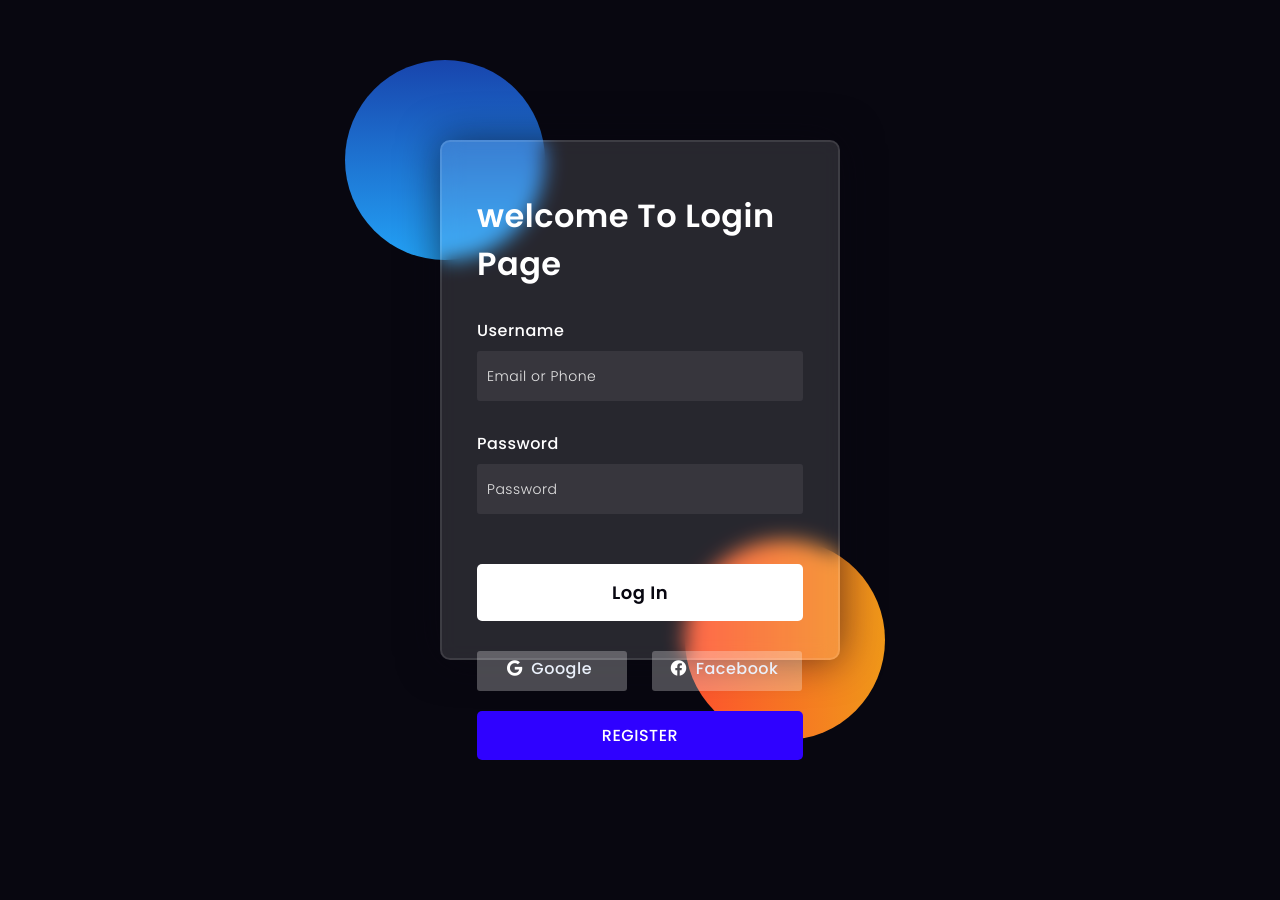
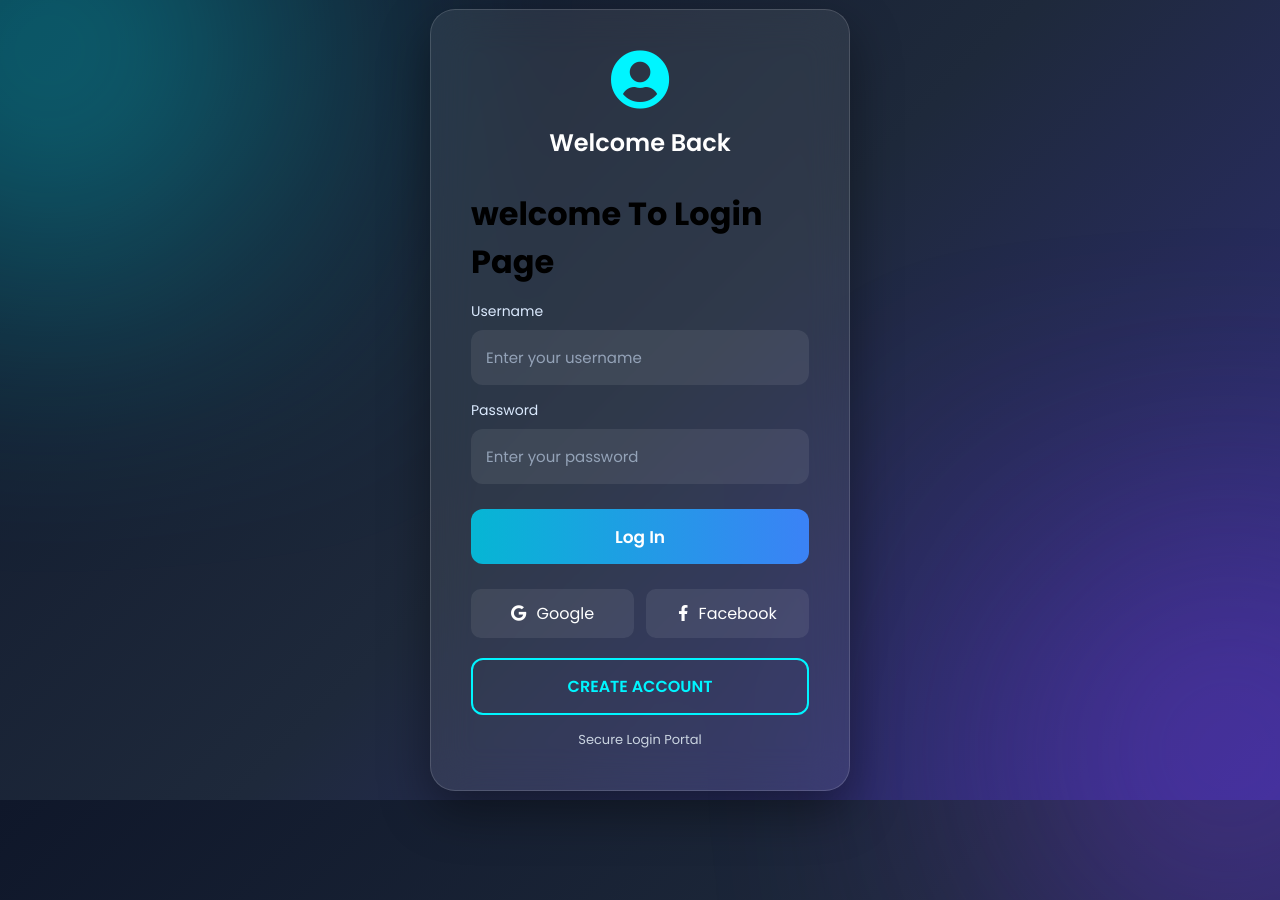
Before and after one commit to keerthanamary81-png/firstproject, a Django app: page / in a window 1280 px wide; the page is wider, and only the part inside the window is pictured. Before the commit the page ends 760 px from the top of that part, so only its background shows below. Run offline with Django 4.2, Linux system fonts and the light colour scheme.

Commit message:
Updated login page design

```diff
--- a/firstapp/templates/login.html
+++ b/firstapp/templates/login.html
@@ -1,177 +1,272 @@
 <!DOCTYPE html>
 <html lang="en">
 <head>
-  <!-- Design by foolishdeveloper.com -->
-    <title>Glassmorphism login Form Tutorial in html css</title>
+    <meta charset="UTF-8">
+    <meta name="viewport" content="width=device-width, initial-scale=1.0">
+    <title>Login | Welcome</title>
 
-    <link rel="preconnect" href="https://fonts.gstatic.com">
-    <link rel="stylesheet" href="https://cdnjs.cloudflare.com/ajax/libs/font-awesome/5.15.4/css/all.min.css">
-    <link href="https://fonts.googleapis.com/css2?family=Poppins:wght@300;500;600&display=swap" rel="stylesheet">
-    <!--Stylesheet-->
-    <style media="screen">
-      *,
-*:before,
-*:after{
-    padding: 0;
-    margin: 0;
-    box-sizing: border-box;
+    <link rel="stylesheet"
+          href="https://cdnjs.cloudflare.com/ajax/libs/font-awesome/5.15.4/css/all.min.css">
+
+    <link href="https://fonts.googleapis.com/css2?family=Poppins:wght@300;400;500;600;700&display=swap"
+          rel="stylesheet">
+
+    <style>
+        *{
+            margin:0;
+            padding:0;
+            box-sizing:border-box;
+            font-family:'Poppins',sans-serif;
         }
+
         body{
-    background-color: #080710;
+            min-height:100vh;
+            display:flex;
+            justify-content:center;
+            align-items:center;
+            background:linear-gradient(
+                135deg,
+                #0f172a,
+                #1e293b,
+                #312e81
+            );
+            overflow:hidden;
+            position:relative;
         }
-.background{
-    width: 430px;
-    height: 520px;
-    position: absolute;
-    transform: translate(-50%,-50%);
-    left: 50%;
-    top: 50%;
+
+        body::before{
+            content:'';
+            position:absolute;
+            width:300px;
+            height:300px;
+            background:#00f5ff;
+            border-radius:50%;
+            filter:blur(150px);
+            top:-100px;
+            left:-100px;
         }
-.background .shape{
-    height: 200px;
-    width: 200px;
-    position: absolute;
-    border-radius: 50%;
+
+        body::after{
+            content:'';
+            position:absolute;
+            width:300px;
+            height:300px;
+            background:#7c3aed;
+            border-radius:50%;
+            filter:blur(150px);
+            bottom:-100px;
+            right:-100px;
         }
-.shape:first-child{
-    background: linear-gradient(
-        #1845ad,
-        #23a2f6
-    );
-    left: -80px;
-    top: -80px;
+
+        .login-card{
+            width:420px;
+            max-width:90%;
+            background:rgba(255,255,255,0.08);
+            backdrop-filter:blur(20px);
+            border:1px solid rgba(255,255,255,0.15);
+            border-radius:25px;
+            padding:40px;
+            box-shadow:0 20px 50px rgba(0,0,0,0.4);
+            z-index:10;
         }
-.shape:last-child{
-    background: linear-gradient(
-        to right,
-        #ff512f,
-        #f09819
-    );
-    right: -30px;
-    bottom: -80px;
+
+        .logo{
+            text-align:center;
+            margin-bottom:15px;
         }
-form{
-    height: 520px;
-    width: 400px;
-    background-color: rgba(255,255,255,0.13);
-    position: absolute;
-    transform: translate(-50%,-50%);
-    top: 50%;
-    left: 50%;
-    border-radius: 10px;
-    backdrop-filter: blur(10px);
-    border: 2px solid rgba(255,255,255,0.1);
-    box-shadow: 0 0 40px rgba(8,7,16,0.6);
-    padding: 50px 35px;
+
+        .logo i{
+            font-size:60px;
+            color:#00f5ff;
         }
-form *{
-    font-family: 'Poppins',sans-serif;
-    color: #ffffff;
-    letter-spacing: 0.5px;
-    outline: none;
-    border: none;
-}
-form h3{
-    font-size: 32px;
-    font-weight: 500;
-    line-height: 42px;
-    text-align: center;
+
+        h2{
+            color:white;
+            text-align:center;
+            margin-bottom:30px;
+            font-weight:600;
         }
 
         label{
-    display: block;
-    margin-top: 30px;
-    font-size: 16px;
-    font-weight: 500;
+            display:block;
+            color:#dbeafe;
+            margin-top:15px;
+            margin-bottom:8px;
+            font-size:14px;
         }
+
         input{
-    display: block;
-    height: 50px;
-    width: 100%;
-    background-color: rgba(255,255,255,0.07);
-    border-radius: 3px;
-    padding: 0 10px;
-    margin-top: 8px;
-    font-size: 14px;
-    font-weight: 300;
+            width:100%;
+            height:55px;
+            border:none;
+            border-radius:12px;
+            background:rgba(255,255,255,0.08);
+            color:white;
+            padding:0 15px;
+            font-size:15px;
         }
-::placeholder{
-    color: #e5e5e5;
+
+        input::placeholder{
+            color:#94a3b8;
         }
-button{
-    margin-top: 50px;
-    width: 100%;
-    background-color: #ffffff;
-    color: #080710;
-    padding: 15px 0;
-    font-size: 18px;
-    font-weight: 600;
-    border-radius: 5px;
-    cursor: pointer;
+
+        input:focus{
+            outline:none;
+            border:1px solid #00f5ff;
         }
+
+        .login-btn{
+            width:100%;
+            height:55px;
+            border:none;
+            border-radius:12px;
+            margin-top:25px;
+            background:linear-gradient(
+                90deg,
+                #06b6d4,
+                #3b82f6
+            );
+            color:white;
+            font-size:17px;
+            font-weight:600;
+            cursor:pointer;
+            transition:0.3s;
+        }
+
+        .login-btn:hover{
+            transform:translateY(-2px);
+            box-shadow:0 10px 25px rgba(59,130,246,0.4);
+        }
+
+        .error{
+            color:#ff6b6b;
+            text-align:center;
+            margin-top:15px;
+            font-size:14px;
+        }
+
         .social{
-  margin-top: 30px;
-  display: flex;
+            display:flex;
+            gap:12px;
+            margin-top:25px;
         }
+
         .social div{
-  background: red;
-  width: 150px;
-  border-radius: 3px;
-  padding: 5px 10px 10px 5px;
-  background-color: rgba(255,255,255,0.27);
-  color: #eaf0fb;
-  text-align: center;
+            flex:1;
+            text-align:center;
+            padding:12px;
+            border-radius:10px;
+            background:rgba(255,255,255,0.08);
+            color:white;
+            cursor:pointer;
+            transition:0.3s;
         }
+
         .social div:hover{
-  background-color: rgba(255,255,255,0.47);
+            background:rgba(255,255,255,0.15);
         }
-.social .fb{
-  margin-left: 25px;
+
+        .social i{
+            margin-right:6px;
         }
-.social i{
-  margin-right: 4px;
-}
+
         .register-btn{
             display:block;
+            text-align:center;
             margin-top:20px;
-    text-align:center;
-    color:white;
+            padding:14px;
             text-decoration:none;
-    background:rgb(47, 1, 255);
-    padding:12px;
-    border-radius:5px;
+            color:#00f5ff;
+            border:2px solid #00f5ff;
+            border-radius:12px;
+            font-weight:600;
+            transition:0.3s;
         }
 
+        .register-btn:hover{
+            background:#00f5ff;
+            color:#0f172a;
+        }
+
+        .footer-text{
+            text-align:center;
+            color:#cbd5e1;
+            margin-top:15px;
+            font-size:13px;
+        }
+
+        @media(max-width:500px){
+            .login-card{
+                padding:30px 20px;
+            }
+
+            .social{
+                flex-direction:column;
+            }
+        }
     </style>
 </head>
 <body>
-    <div class="background">
-        <div class="shape"></div>
-        <div class="shape"></div>
+
+<div class="login-card">
+
+    <div class="logo">
+        <i class="fas fa-user-circle"></i>
     </div>
+
+    <h2>Welcome Back</h2>
+
     <form method="POST">
         {% csrf_token %}
         <h1>{{tes}}</h1>
 
         <label for="username">Username</label>
-        <input type="text" placeholder="Email or Phone" id="username" name="username">
+        <input
+            type="text"
+            id="username"
+            name="username"
+            placeholder="Enter your username"
+            required
+        >
 
         <label for="password">Password</label>
-        <input type="password" placeholder="Password" id="password" name="password">
+        <input
+            type="password"
+            id="password"
+            name="password"
+            placeholder="Enter your password"
+            required
+        >
 
-        <button>Log In</button>
+        <button type="submit" class="login-btn">
+            Log In
+        </button>
+
         {% if error_message %}
-        <p style="color:red";>{{error_message}}</p>
+        <p class="error">{{ error_message }}</p>
         {% endif %}
+
         <div class="social">
-          <div class="go"><i class="fab fa-google"></i>  Google</div>
-          <div class="fb"><i class="fab fa-facebook"></i>  Facebook</div>
+            <div class="go">
+                <i class="fab fa-google"></i> Google
+            </div>
+
+            <div class="fb">
+                <i class="fab fa-facebook-f"></i> Facebook
+            </div>
         </div>
 
         <a href="{% url 'register_func' %}" class="register-btn">
-        REGISTER
+            CREATE ACCOUNT
         </a>
 
+        <p class="footer-text">
+            Secure Login Portal
+        </p>
+
     </form>
+
+</div>
+
 </body>
 </html>
```
Lines whose indentation alone changed are shown as unchanged.
